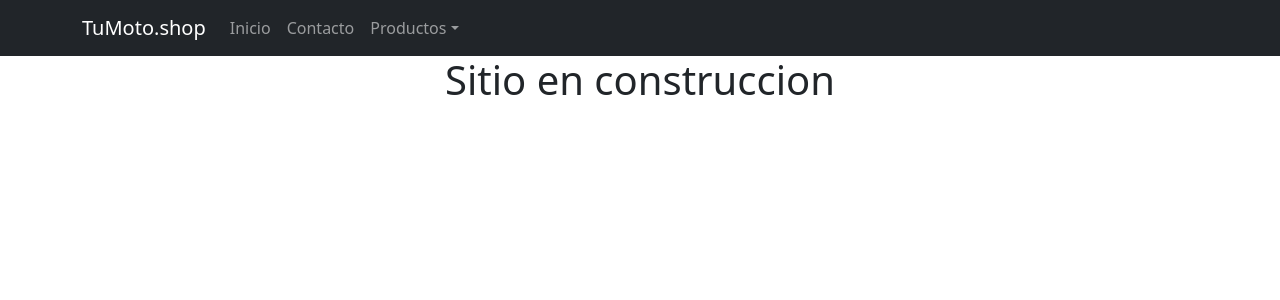
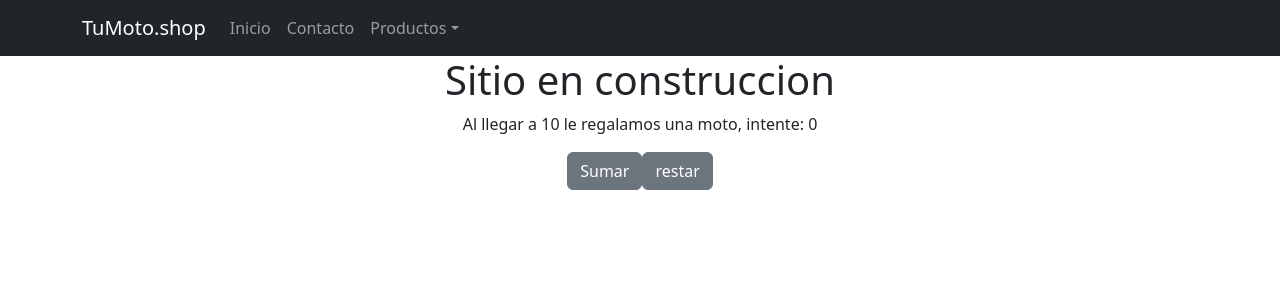
Before and after one commit to facuta15/React, a React (Create React App) app: page / in a window 1280 px wide. Shown: the top 300 px of the page. Built offline with nearby package versions, Linux system fonts and the light colour scheme.

Commit message:
Se agrego un contador

```diff
--- a/src/components/App.js
+++ b/src/components/App.js
@@ -1,13 +1,14 @@
 
 import './App.css';
-
 import NavBar from './NavBar';
+import Contador from './contador';
 
 function App() {
   return (
     <div className="App">
       <NavBar/>
       <h1>Sitio en construccion</h1>
+      <Contador/>
     </div>
   );
 }
--- /dev/null
+++ b/src/components/contador.js
@@ -0,0 +1,21 @@
+import { useState } from "react"
+import Button from 'react-bootstrap/Button';
+const Contador= ()=>{
+
+    const [contador,setContador]= useState(0)
+    const sumar=()=>{
+        setContador(contador + 1)
+    }
+    const restar=()=>{
+        setContador(contador - 1)
+    }
+    return(
+        <div>
+            <p>Al llegar a 10 le regalamos una moto, intente: {contador}</p>
+            <Button variant="secondary" onClick={sumar}>Sumar</Button>
+            <Button variant="secondary" onClick={restar}>restar</Button>
+        </div>
+    )
+}
+
+export default Contador;
```
